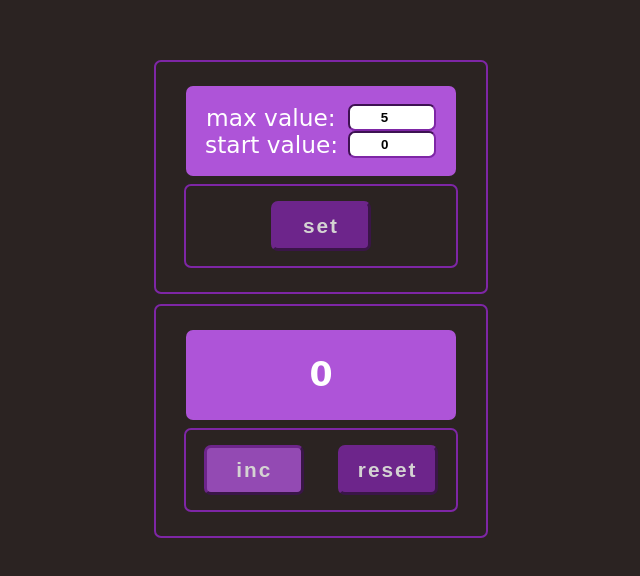
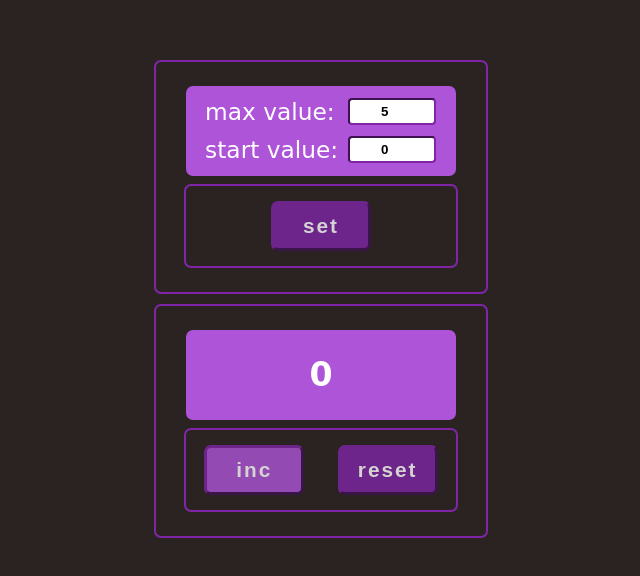
Before and after one commit to anksuunamun/counter-monday-ts, a React (Create React App) app: page / in a window 1280 px wide. Shown: the part 190-766 px from the top of the page, without its empty margins (286-926 px from the left). Built offline with nearby package versions, Linux system fonts and the light colour scheme.

Commit message:
style: fix styles for displays

```diff
--- a/src/Display/Display.module.css
+++ b/src/Display/Display.module.css
@@ -8,11 +8,13 @@
     font-weight: bold;
     font-size: 1.6em;
     height: 70px;
-    display: flex;
-    flex-direction: column;
+    display: grid;
+    grid-auto-rows: 1fr;
+    row-gap: 5px;
     justify-content: center;
     align-items: center;
 }
+
 .displayText {
     font-size: 1em;
     font-weight: normal;
@@ -23,9 +25,6 @@
     color: red;
 }
 
-.inputBlocked {
-    background-color: red;
-}
 
 .settingDisplay div {
     font-size: 0.7em;
@@ -37,7 +36,7 @@
 
 .settingDisplay input {
     width: 80px;
-    border-radius: 7px;
+    border-radius: 4px;
     border-color: #7e26a6;
     text-align: center;
     font-weight: bold;
@@ -47,3 +46,9 @@
     outline: none;
     border: 2px solid #7e26a6;
 }
+
+.inputBlocked {
+    background-color: #ffd1dc;
+    border-color: red !important;
+    border-style: solid;
+}
```
